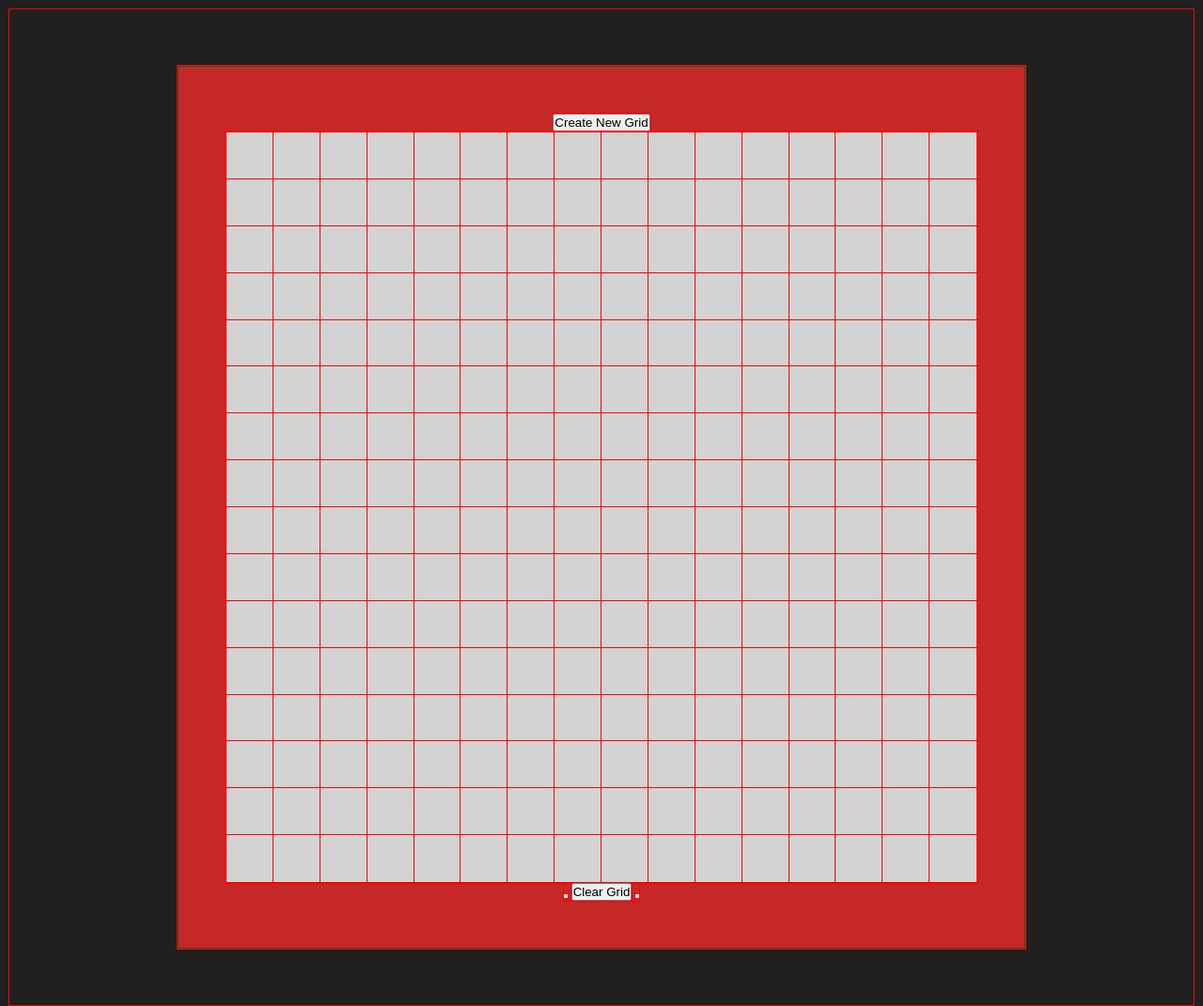
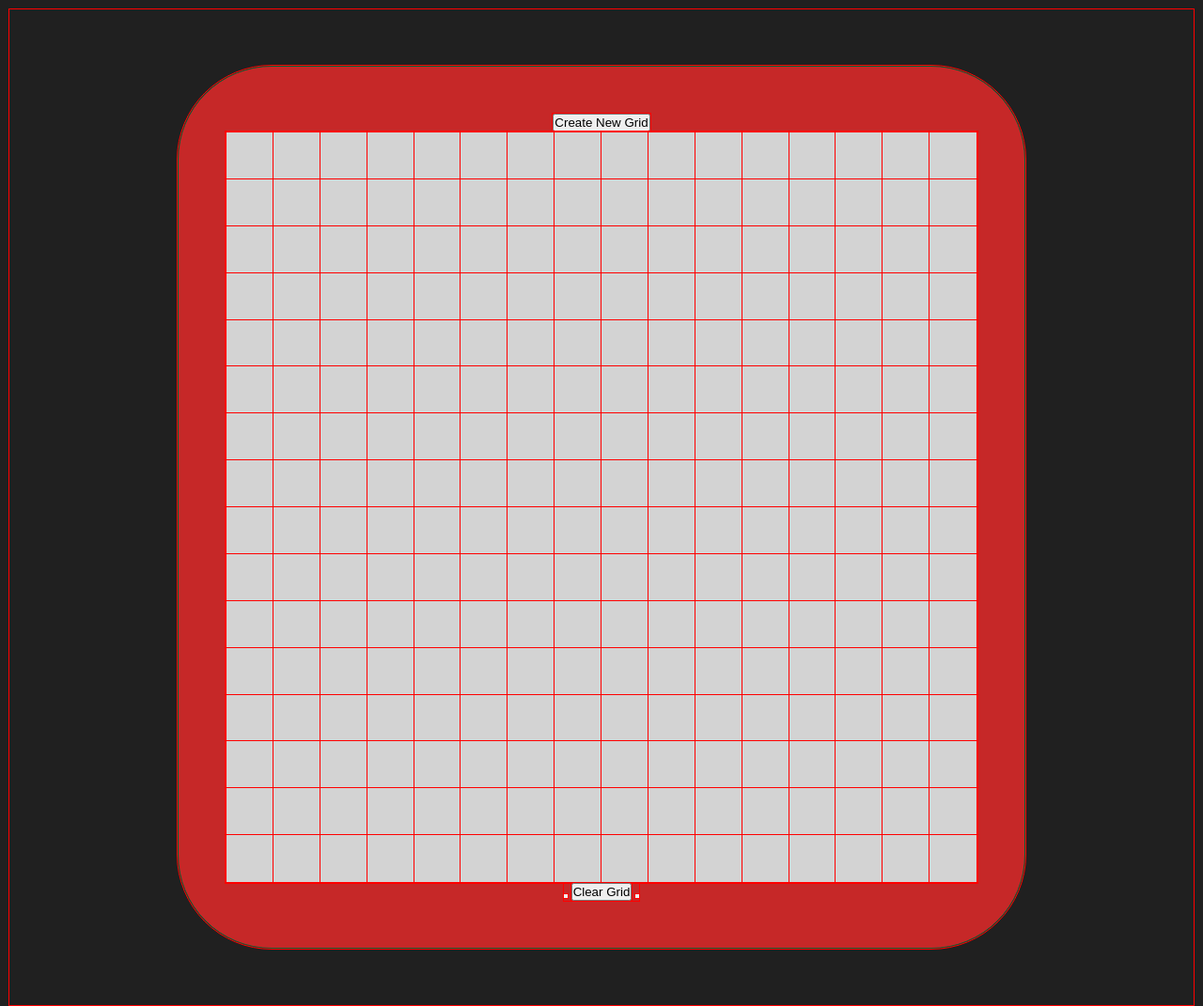
Before and after one commit to MosesButera/etch-a-sketch, a plain HTML site: page index.html in a window 1280 px wide. Shown: the whole page at 94% size. Drawn offline with Linux system fonts and the light colour scheme.

Commit message:
Set border-radius:100px to round out the corners and make the etch-frame look more game like

```diff
--- a/style.css
+++ b/style.css
@@ -26,7 +26,8 @@ body {
   margin: 10px;
   border: 1px solid rgb(6, 98, 54);
   background-color: #c62828;
-  /* box-shadow: ; */
+  /* box-shadow: inset 5px 5px 5px 5px currentColor; */
+  border-radius: 100px;
 }
 
 .container{
```
